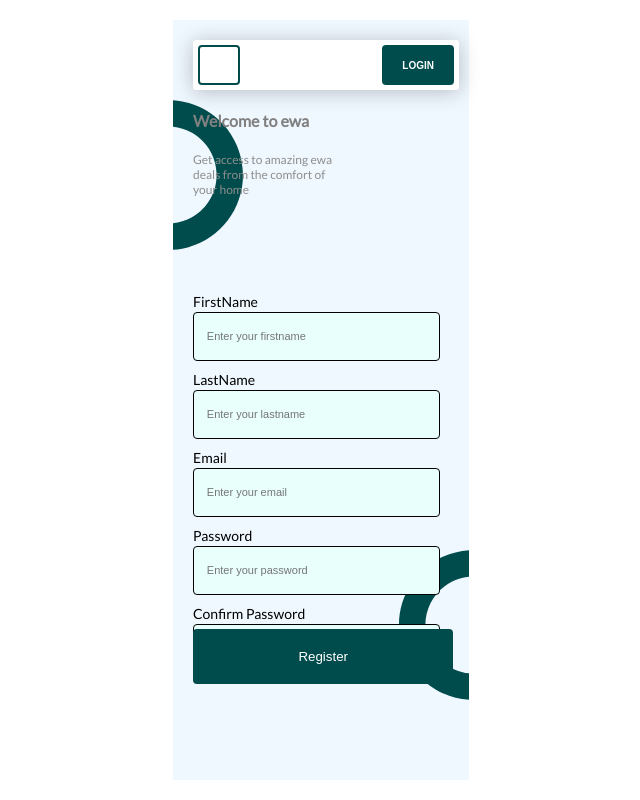
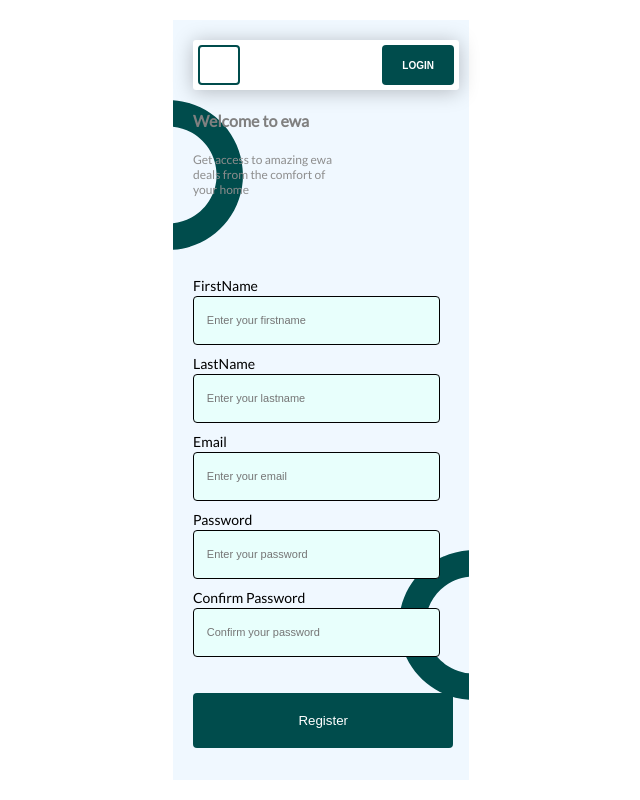
Before and after one commit to Yetife/JavaScriptCodes, a React (Create React App) app: page / in a window 1280 px wide. Shown: the whole page, without its empty margins (319-959 px from the left). Built offline with nearby package versions, Linux system fonts and the light colour scheme.

Commit message:
reactjs ewaApp file

```diff
--- a/src/ewa/components/auth/register/register.css
+++ b/src/ewa/components/auth/register/register.css
@@ -39,7 +39,7 @@
 
 }
 .form_container {
-    margin-top: 12vmin;
+    margin-top: 10vmin;
 }
 .text_container {
     width: 55%;
@@ -58,7 +58,7 @@
     padding: 20px 20px;
     border-radius: 4px;
     position: absolute;
-    bottom: 6rem;
+    bottom: 2rem;
     box-shadow: none;
     border: none;
     width: 88%;
```
